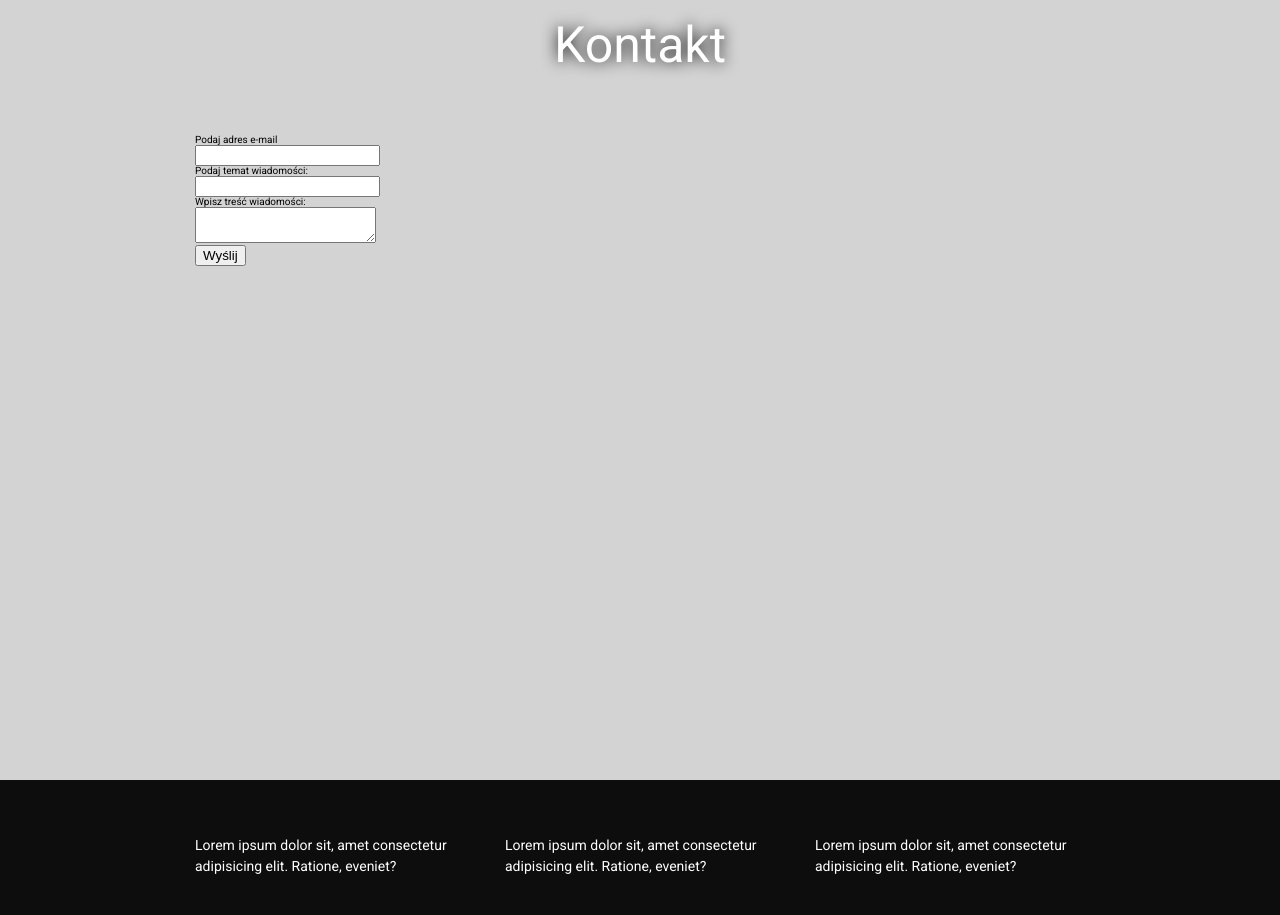
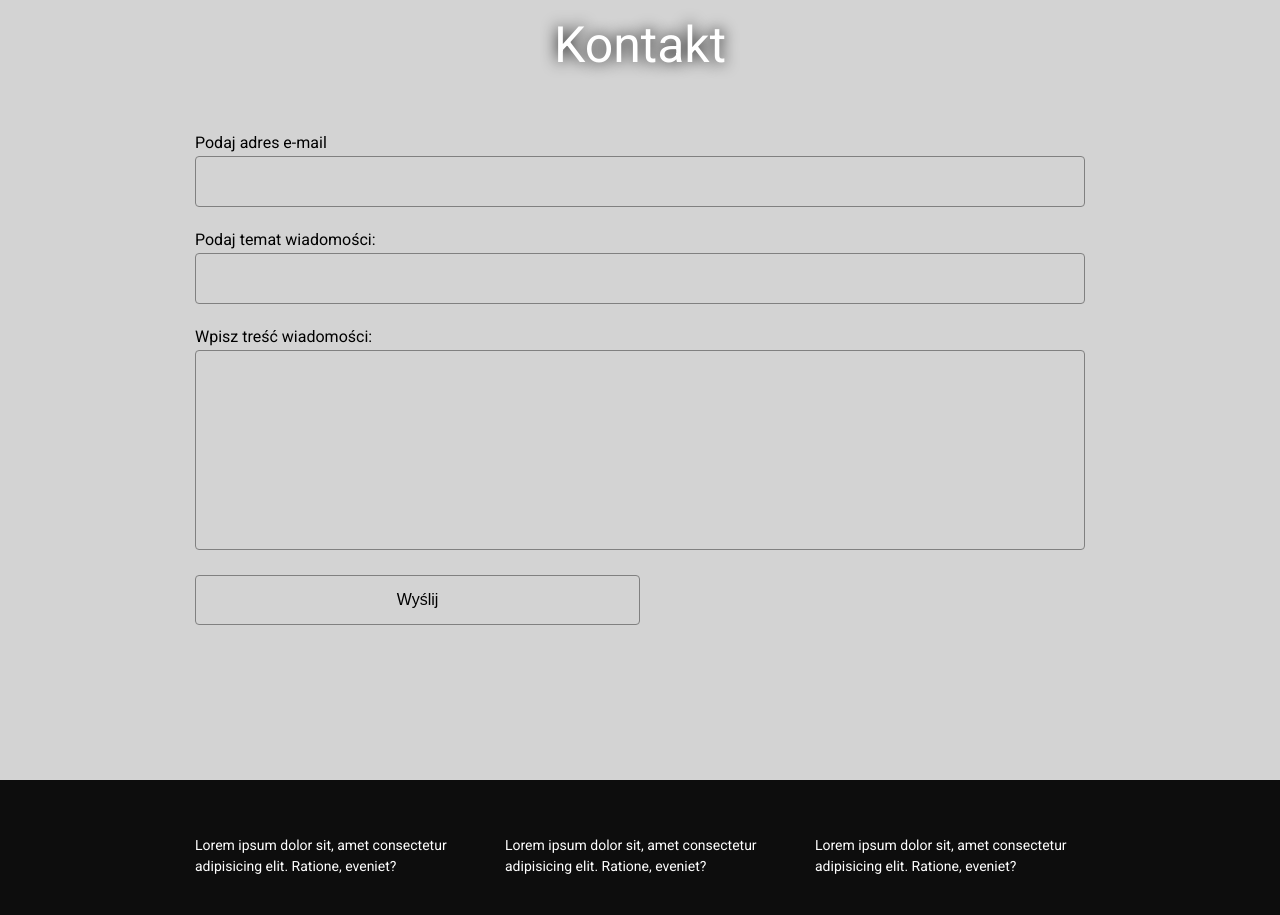
Before and after one commit to Xettix/project, a plain HTML site: page index.html in a window 1280 px wide. Shown: the part 3220-4135 px from the top of the page. Drawn offline with Linux system fonts and the light colour scheme.

Commit message:
add form style

```diff
--- a/index.html
+++ b/index.html
@@ -76,12 +76,12 @@
             <div class="container">
                 <div class="row">
                     <form autocomplete="off" class="col">
-                        <label for="email">Podaj adres e-mail</label><br>
-                        <input id="email" type="email"> <br>
-                        <label for="subject">Podaj temat wiadomości:</label> <br>
-                        <input id="subject" type="text"><br>
-                        <label for="message">Wpisz treść wiadomości:</label> <br>
-                        <textarea id="message"></textarea> <br>
+                        <label for="email">Podaj adres e-mail</label>
+                        <input id="email" type="email">
+                        <label for="subject">Podaj temat wiadomości:</label>
+                        <input id="subject" type="text">
+                        <label for="message">Wpisz treść wiadomości:</label>
+                        <textarea id="message"></textarea>
                         <button type="submit">Wyślij</button>
                     </form>
                 </div>
--- /dev/null
+++ b/scss/_form.scss
@@ -0,0 +1,42 @@
+@use 'variables';
+
+label, input, textarea {
+
+    display: block;
+    margin-bottom: 5px;
+    width: 100%;
+    background-color: lightgrey;
+    font-size: 160%;
+
+}
+
+input, textarea {
+    border: 1px solid gray;
+    border-radius: 4px;
+    padding: 15px;
+    outline: 0;
+    margin-bottom: 25px;
+    font-family: inherit;
+}
+
+input:focus, textarea:focus {
+  background-color: variables.$color3;
+}
+
+textarea {
+    resize: none;
+    height: 200px;
+}
+
+button {
+    cursor: pointer;
+    font-size: 160%;
+    border: 1px solid gray;
+    border-radius: 4px;
+    width: 50%;
+    padding: 15px;
+    background-color: lightgray;
+    &:hover {
+        background-color: variables.$color3;
+    }
+}
--- a/scss/style.scss
+++ b/scss/style.scss
@@ -2,4 +2,5 @@
 @use 'header';
 @use 'grid';
 @use 'main';
+@use 'form';
 @use 'footer';
```
Also changed, not shown: css/style.css, 1 other file.
